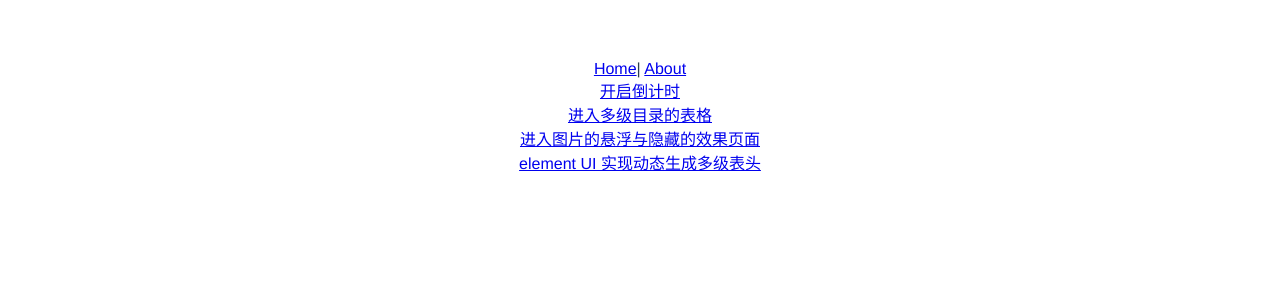
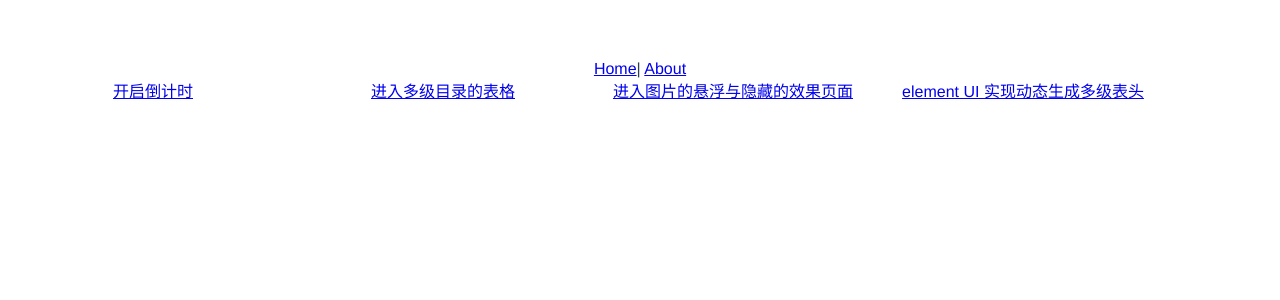
Before and after one commit to czb420322/Vue, a Vue app: page /about in a window 1280 px wide. Shown: the top 300 px of the page. Built offline with nearby package versions, Linux system fonts and the light colour scheme.

Commit message:
修改home页面的样式

```diff
--- a/src/views/About.vue
+++ b/src/views/About.vue
@@ -6,3 +6,17 @@
     <div><router-link to="/home/table">element UI 实现动态生成多级表头</router-link></div>
   </div>
 </template>
+<script>
+export default {
+
+}
+</script>
+<style lang="scss" scoped>
+   .about{
+     display: flex;
+     flex-wrap: wrap;
+     div{
+       width:290px;
+     }
+   }
+</style>
--- /dev/null
+++ b/src/views/Image.vue
@@ -0,0 +1,5 @@
+<template>
+    <div>
+        我是图片
+    </div>
+</template>
```
